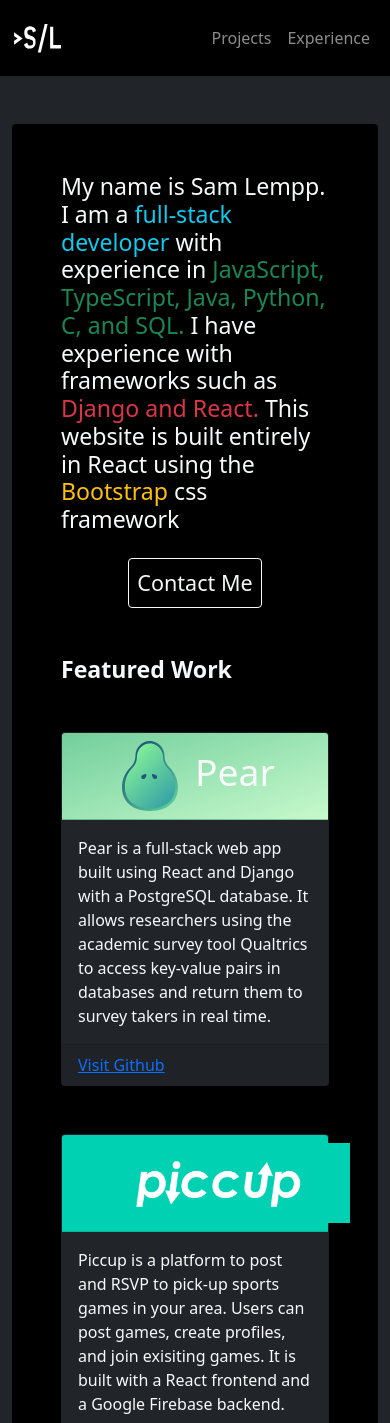
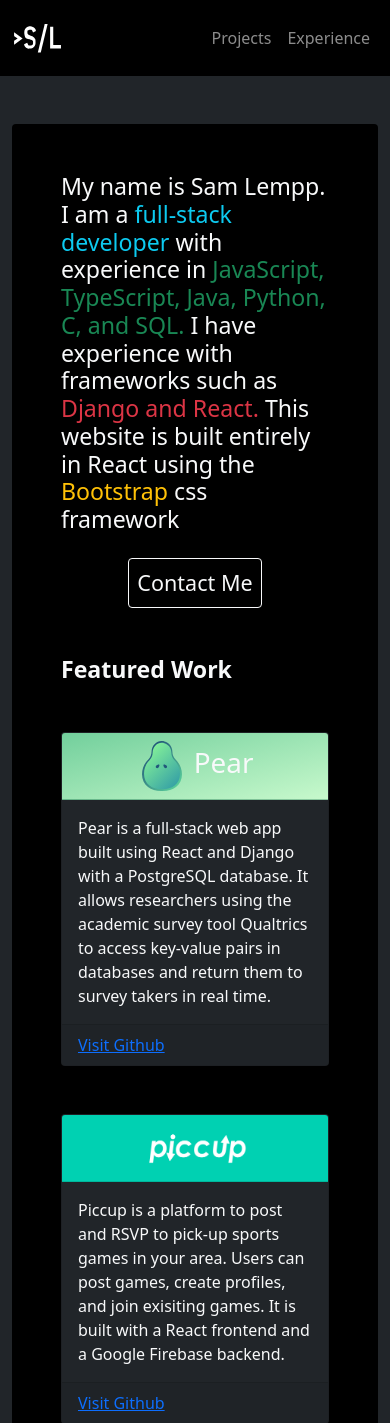
Before and after one commit to samlempp/digital-cv, a React (Create React App) app: page /#/ in a window 390 px wide. Shown: the top 1423 px of the page. Built offline with nearby package versions, Linux system fonts and the light colour scheme.

Commit message:
fixed loading on phone

```diff
--- a/src/components/PearCard.js
+++ b/src/components/PearCard.js
@@ -11,14 +11,14 @@
         }
       >
         <h1
-          className="display-3"
+          className="display-6"
           style={{
             margin: "auto",
             verticalAlign: "middle",
             alignContent: "center",
           }}
         >
-          <img src={pearlogo} alt="Pear Logo" height="70vh" width="auto" /> Pear
+          <img src={pearlogo} alt="Pear Logo" height="50vh" width="auto" /> Pear
         </h1>
       </Card.Header>
       <Card.Body>
--- a/src/components/PiccupCard.js
+++ b/src/components/PiccupCard.js
@@ -8,7 +8,7 @@
         className="piccup-card"
         onClick={() => window.open("https://piccup.herokuapp.com/index.html")}
       >
-        <img src={piccuplogo} height="80vh" width="auto" />
+        <img src={piccuplogo} height="50vh" width="160vw" />
       </Card.Header>
       <Card.Body>
         Piccup is a platform to post and RSVP to pick-up sports games in your
--- a/src/index.css
+++ b/src/index.css
@@ -20,4 +20,6 @@
   background-color: #00d1b2 !important;
   text-align: center;
   vertical-align: middle;
+  margin-top: auto;
+  margin-bottom: auto;
 }
```
